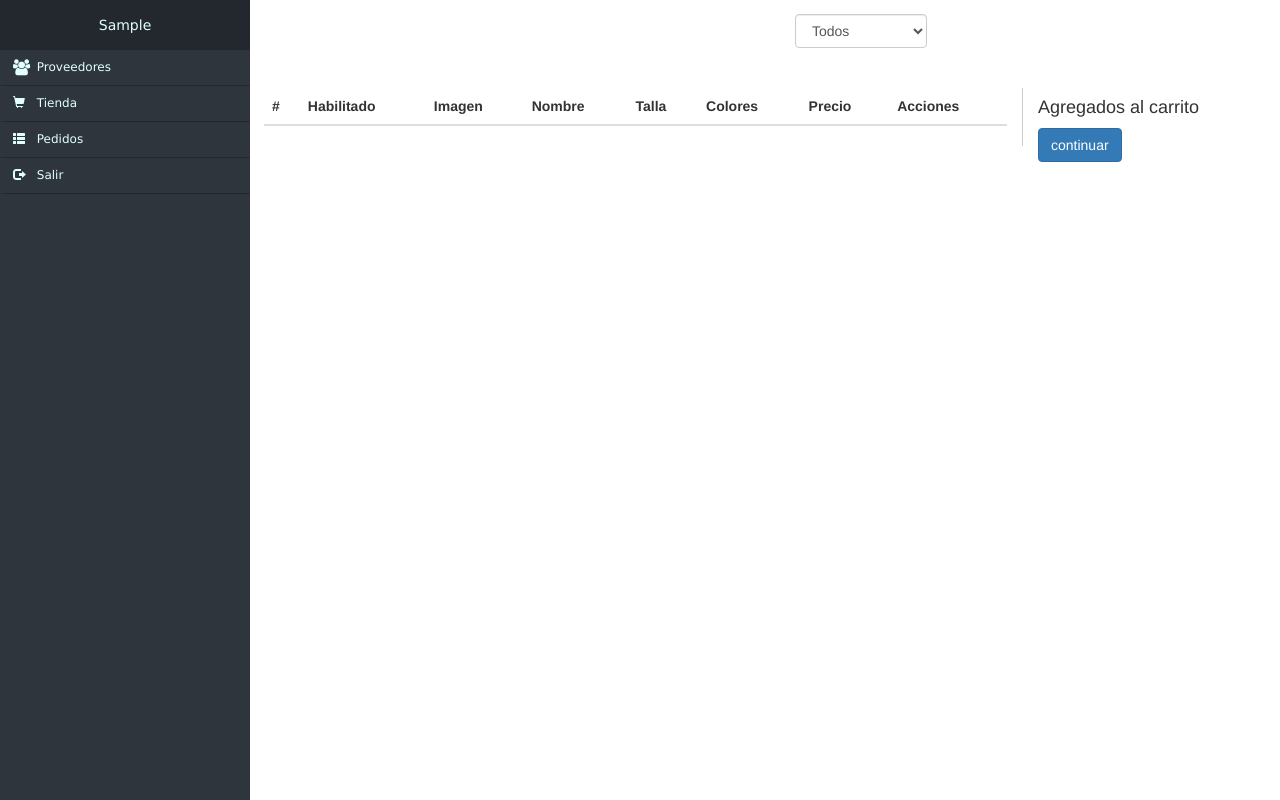
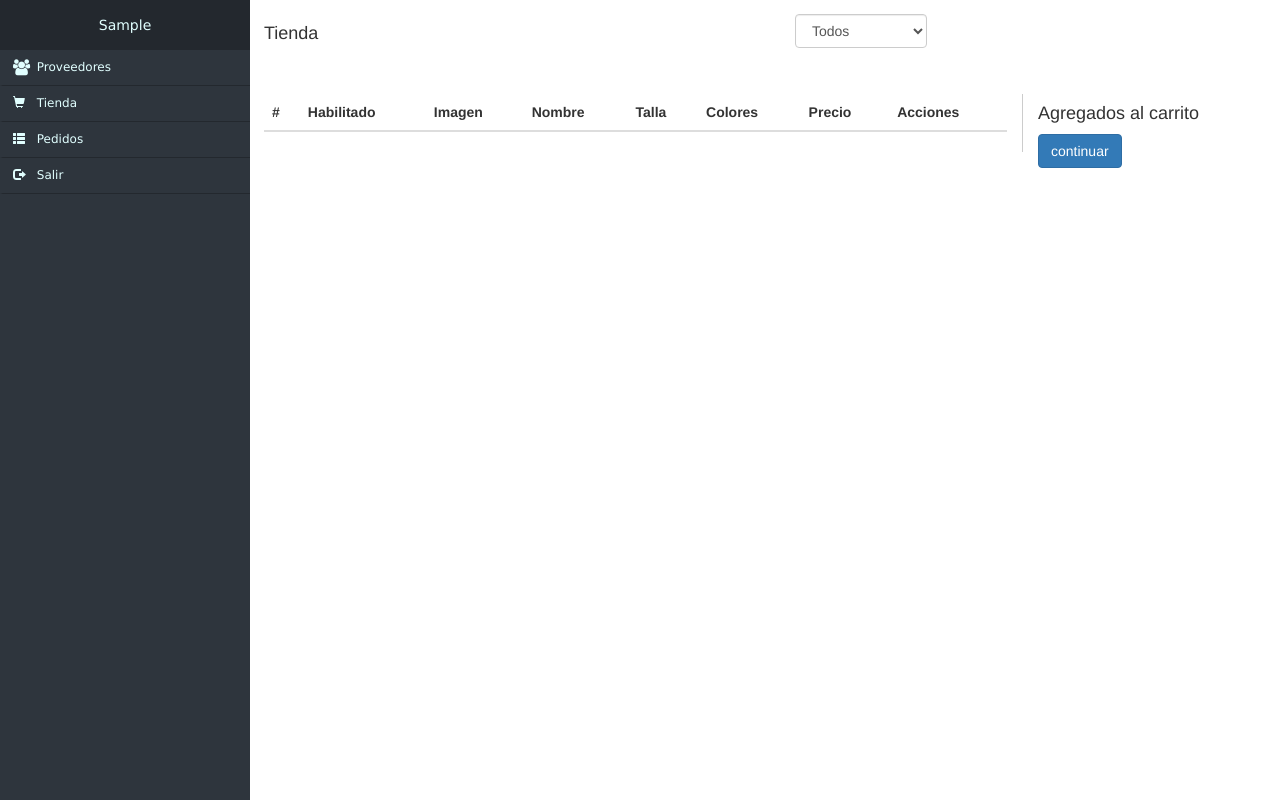
Before and after one commit to MackYoel/s3t-project, a Django app: page /car/ in a window 1280 px wide. Run offline with Django 3.2, Linux system fonts and the light colour scheme; the visitor is signed in with stand-in values (Sample User, id 1); data comes from the database, SQL or seed files in the repository; data that the repository does not hold is empty; parts of the project's set-up code (start-up, migrations or seed data) failed here and were passed over; some libraries are stand-ins or nearby versions.

Commit message:
update product list

```diff
--- a/main/templates/main/car/product_list.html
+++ b/main/templates/main/car/product_list.html
@@ -4,7 +4,7 @@
 {% block body %}
 
 <div class="row">
-    <div class="col-md-6"></div>
+    <div class="col-md-6"><h4>Tienda</h4></div>
     <div class="col-md-6">
     <div class="col-xs-4">
         <select id="providerSelected" onchange="window.location='/car/?provider='+$('#providerSelected').val()"
--- a/main/templates/main/orders/products.html
+++ b/main/templates/main/orders/products.html
@@ -1,9 +1,6 @@
 <div class="panel panel-default">
     <!-- Default panel contents -->
     <div class="panel-heading">Productos</div>
-    <div class="panel-body">
-        <p>...</p>
-    </div>
     <table class="table products">
         <thead>
         <tr>
```
